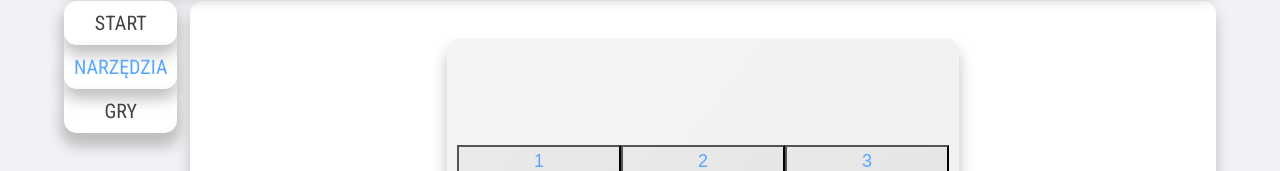
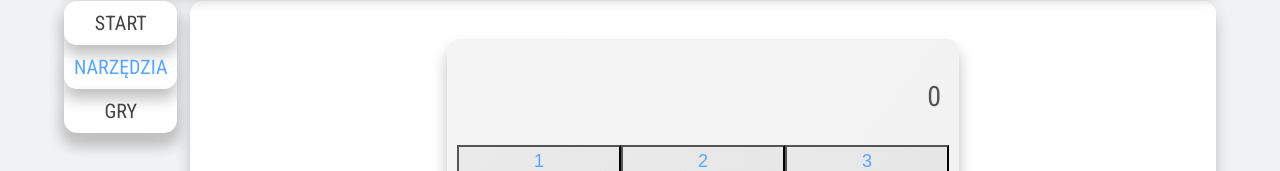
Before and after one commit to JacobOsowsky/Single-Page-Application-with-React-Router, a React (Create React App) app: page /tools/kalkulator in a window 1280 px wide. Shown: the part 252-423 px from the top of the page. Built offline with nearby package versions, Linux system fonts and the light colour scheme.

Commit message:
fix calculator's bug

```diff
--- a/src/components/Calculator.js
+++ b/src/components/Calculator.js
@@ -217,7 +217,7 @@ handleClick=(button)=>{
         return (
             <div className="calculator">
                 <div className='lastClick'>{this.state.display}</div>
-                <div className='result'>{this.state.result > 0 ? this.state.result : null}</div>
+                <div className='result'>{this.state.result}</div>
                 <div className='number'>{this.state.number}</div>
                 <div className='interface'>{buttons}</div>
             </div>
```
